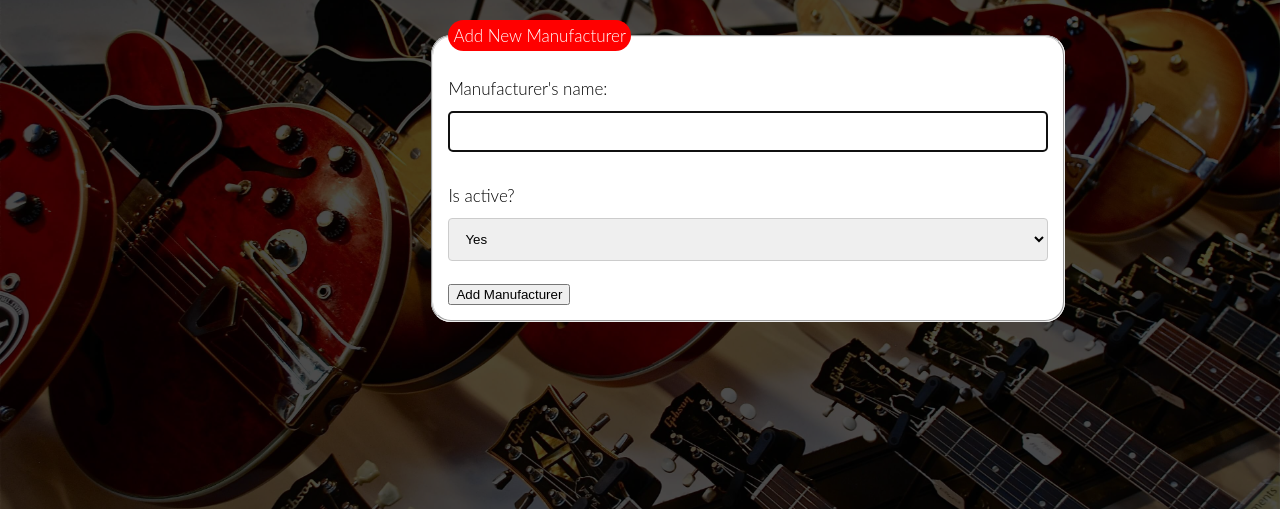
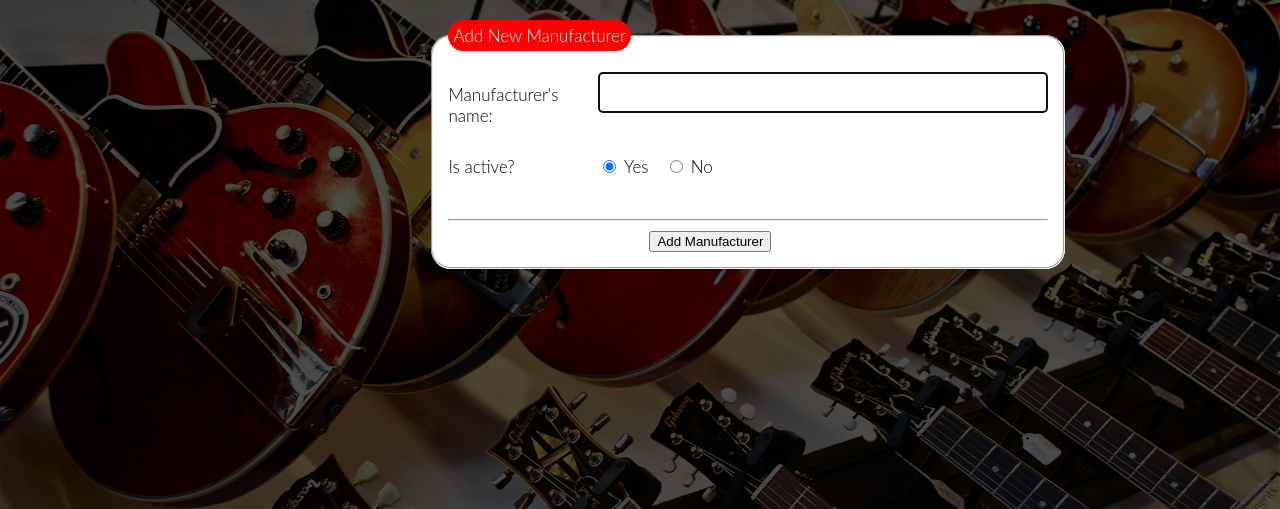
Before and after one commit to camsh69/Guitar_Store_Inventory_App_Python, a Flask app: page /manufacturers/new in a window 1280 px wide. Shown: the part 108-617 px from the top of the page. Run offline with Flask 2, Linux system fonts and the light colour scheme; some libraries are stand-ins or nearby versions.

Commit message:
added new manufacturer from styling

```diff
--- a/static/style.css
+++ b/static/style.css
@@ -62,6 +62,7 @@ h2 {
   font-family: "Permanent Marker", cursive;
   color: red;
 }
+
 /* Main navigation */
 .main-nav {
   float: right;
@@ -88,6 +89,7 @@ h2 {
 }
 
 /* task bar */
+
 .add-button {
   float: left;
   margin-left: 40px;
--- a/templates/manufacturers/new.html
+++ b/templates/manufacturers/new.html
@@ -8,24 +8,29 @@
             <legend>Add New Manufacturer</legend>
             <form action="/manufacturers/new" method="post">
 
-                <div>
-                    <label for="name">Manufacturer's name: </label>
+                <div class="row">
+                    <div class="col-25">
+                        <label for="name">Manufacturer's name: </label>
+                    </div>
+                    <div class="col-75">
+                        <input type="text" id="name" name="name" required autofocus>
+                    </div>
                 </div>
-                <div>
-                    <input type="text" id="name" name="name" required autofocus>
+                <div class="row">
+                    <div class="col-25">
+                        <label for="is_active">Is active?</label>
+                    </div>
+                    <div class="col-75">
+
+                        <input type="radio" name="is_active" id="is_active" value="True" checked>
+                        <label for="is_active">Yes</label>
+                        <input type="radio" name="is_active" id="is_active" value="False">
+                        <label for="is_active">No</label>
+                    </div>
                 </div>
                 <br>
-                <div>
-                    <label for="is_active">Is active?</label>
-                </div>
-                <div>
-                    <select name="is_active" id="is_active" required>
-                        <option value="True">Yes</option>
-                        <option value="False">No</option>
-                    </select>
-                </div>
-                <br>
-                <div>
+                <hr>
+                <div class="centre">
                     <button type="submit">Add Manufacturer</button>
                 </div>
 
```
